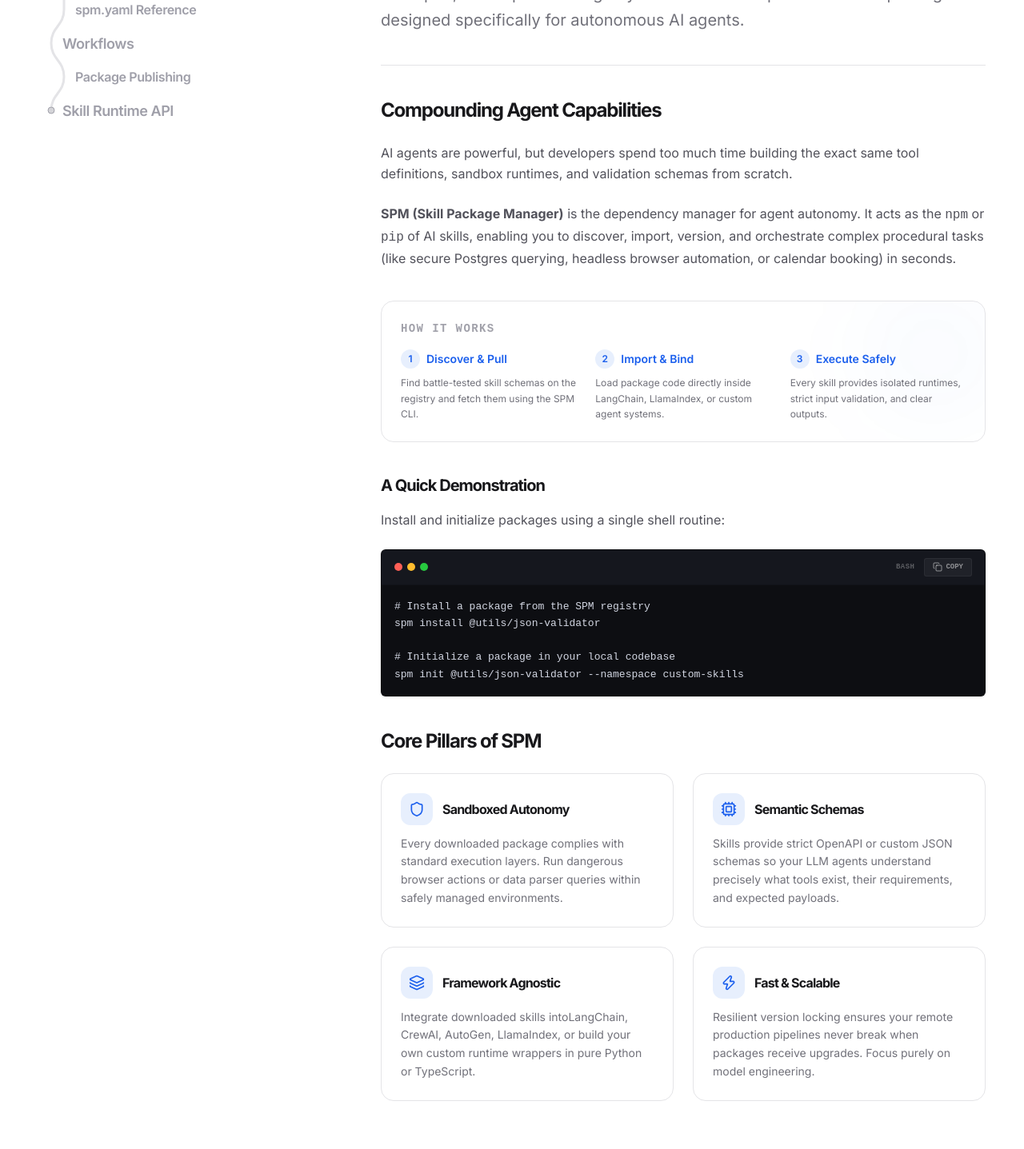
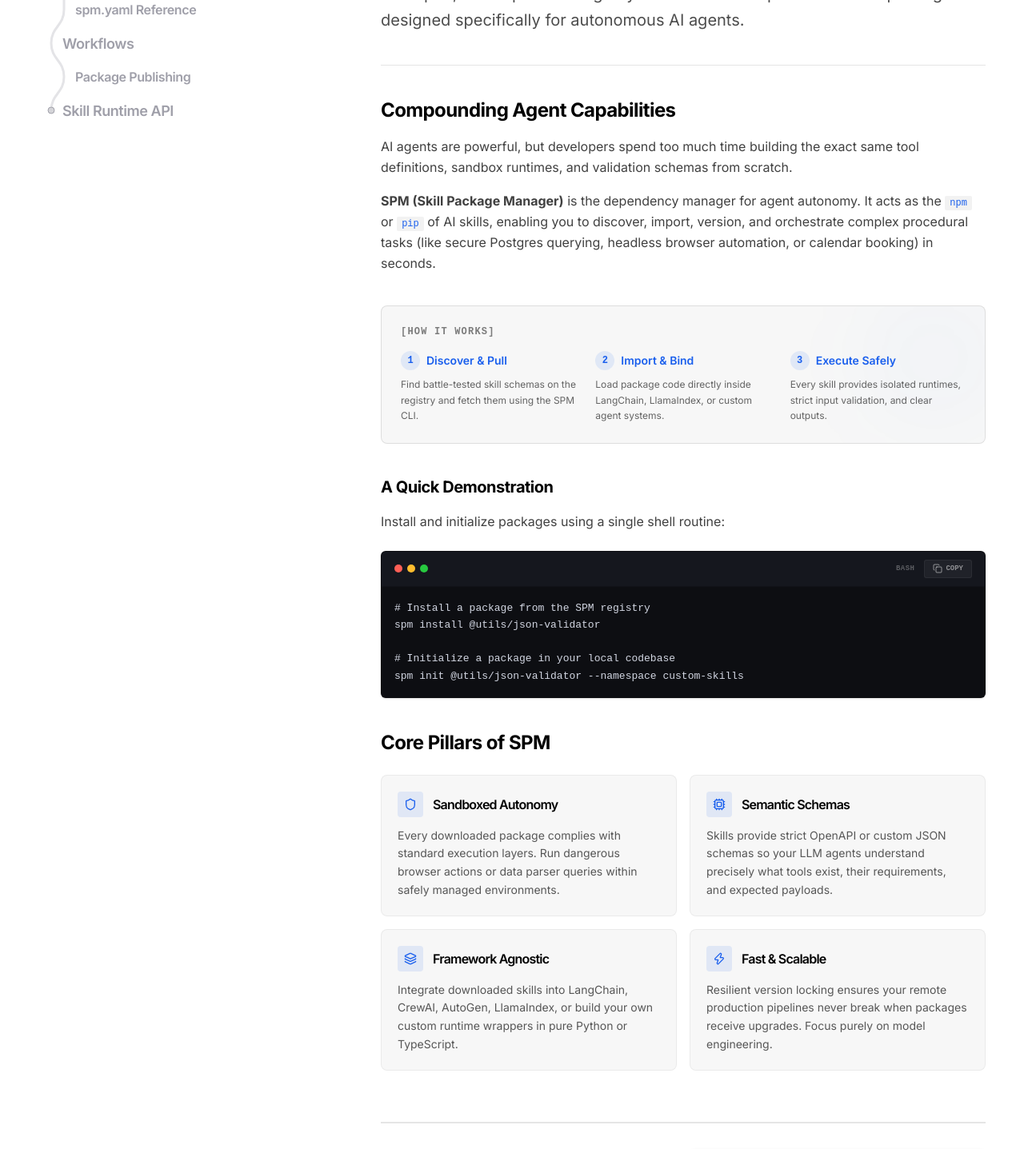
Before and after one commit to agent-spm/agent-spm-web, a Next.js app: page /docs in a window 1280 px wide. Shown: the part 260-1697 px from the top of the page at 80% size. Built offline with nearby package versions, Linux system fonts and the light colour scheme; no server answers; a web font is replaced by a local one.

Commit message:
docs(overview): refresh docs index page with quickstart guide and architecture overview

```diff
--- a/src/app/(public)/docs/page.tsx
+++ b/src/app/(public)/docs/page.tsx
@@ -3,67 +3,70 @@
 import React from "react";
 import { CodeBlock } from "@/components/docs/CodeBlock";
 import { DocsNavigation } from "@/components/docs/DocsNavigation";
-import { Terminal, Shield, Cpu, Zap, Layers } from "lucide-react";
+import { Shield, Cpu, Zap, Layers } from "lucide-react";
 
 export default function DocsOverviewPage() {
   return (
-    <div className="space-y-10">
+    <div className="space-y-10 text-black font-sans">
       {/* ── HEADER ── */}
       <div id="overview" className="space-y-4 scroll-mt-24">
-        <h1 className="text-4xl sm:text-5xl font-bold tracking-tight text-surface-900 dark:text-surface-50">
+        <h1
+          className="font-instrument-serif text-4xl sm:text-5xl italic font-normal tracking-tight text-black"
+          style={{ fontFamily: "'Instrument Serif', Georgia, serif" }}
+        >
           What is SPM?
         </h1>
-        <p className="text-lg sm:text-xl text-surface-500 dark:text-surface-400 leading-relaxed font-normal">
+        <p className="text-lg sm:text-xl text-black/70 leading-relaxed font-normal">
           The open, developer-first registry for battle-tested procedural skill packages designed specifically for autonomous AI agents.
         </p>
       </div>
 
-      <hr className="border-surface-200 dark:border-surface-800" />
+      <hr className="border-black/10" />
 
       {/* ── BODY SECTIONS ── */}
-      <section className="space-y-6">
-        <h2 className="text-2xl font-bold text-surface-900 dark:text-surface-100">
+      <section className="space-y-4">
+        <h2 className="text-2xl font-bold text-black tracking-tight">
           Compounding Agent Capabilities
         </h2>
-        <p className="text-sm sm:text-base text-surface-600 dark:text-surface-400 leading-relaxed">
+        <p className="text-sm sm:text-base text-black/75 leading-relaxed">
           AI agents are powerful, but developers spend too much time building the exact same tool definitions, sandbox runtimes, and validation schemas from scratch.
         </p>
-        <p className="text-sm sm:text-base text-surface-600 dark:text-surface-400 leading-relaxed">
-          <strong>SPM (Skill Package Manager)</strong> is the dependency manager for agent autonomy. It acts as the <code>npm</code> or <code>pip</code> of AI skills, enabling you to discover, import, version, and orchestrate complex procedural tasks (like secure Postgres querying, headless browser automation, or calendar booking) in seconds.
+        <p className="text-sm sm:text-base text-black/75 leading-relaxed">
+          <strong>SPM (Skill Package Manager)</strong> is the dependency manager for agent autonomy. It acts as the <code className="bg-black/5 text-[#1A5FED] px-1.5 py-0.5 rounded-[2px] font-mono text-xs">npm</code> or <code className="bg-black/5 text-[#1A5FED] px-1.5 py-0.5 rounded-[2px] font-mono text-xs">pip</code> of AI skills, enabling you to discover, import, version, and orchestrate complex procedural tasks (like secure Postgres querying, headless browser automation, or calendar booking) in seconds.
         </p>
       </section>
 
       {/* Quick Visual Diagram */}
-      <section className="p-6 rounded-2xl border border-surface-200 dark:border-surface-800 bg-surface-0 dark:bg-surface-900/40 relative overflow-hidden select-none">
-        <div className="absolute top-0 right-0 w-32 h-32 bg-brand-blue/5 rounded-full blur-3xl pointer-events-none" />
-        <h3 className="text-sm font-semibold text-surface-400 dark:text-surface-500 uppercase tracking-widest font-mono mb-4">
-          How it works
+      <section className="p-6 rounded-[8px] border border-black/10 bg-[#F7F7F7] relative overflow-hidden select-none">
+        <div className="absolute top-0 right-0 w-32 h-32 bg-[#1A5FED]/5 rounded-full blur-3xl pointer-events-none" />
+        <h3 className="text-xs font-bold text-black/50 uppercase tracking-widest font-mono mb-4">
+          [HOW IT WORKS]
         </h3>
         <div className="grid grid-cols-1 md:grid-cols-3 gap-6 relative">
           <div className="space-y-2">
-            <div className="flex items-center gap-2 text-brand-blue font-semibold text-sm">
-              <span className="flex items-center justify-center w-6 h-6 rounded-full bg-brand-blue/10 text-xs">1</span>
-              <span>Discover & Pull</span>
+            <div className="flex items-center gap-2 text-[#1A5FED] font-semibold text-sm">
+              <span className="flex items-center justify-center w-6 h-6 rounded-full bg-[#1A5FED]/10 text-xs font-mono font-bold">1</span>
+              <span className="font-sans">Discover &amp; Pull</span>
             </div>
-            <p className="text-xs text-surface-500 dark:text-surface-450 leading-relaxed">
+            <p className="text-xs text-black/60 leading-relaxed">
               Find battle-tested skill schemas on the registry and fetch them using the SPM CLI.
             </p>
           </div>
           <div className="space-y-2">
-            <div className="flex items-center gap-2 text-brand-blue font-semibold text-sm">
-              <span className="flex items-center justify-center w-6 h-6 rounded-full bg-brand-blue/10 text-xs">2</span>
-              <span>Import & Bind</span>
+            <div className="flex items-center gap-2 text-[#1A5FED] font-semibold text-sm">
+              <span className="flex items-center justify-center w-6 h-6 rounded-full bg-[#1A5FED]/10 text-xs font-mono font-bold">2</span>
+              <span className="font-sans">Import &amp; Bind</span>
             </div>
-            <p className="text-xs text-surface-500 dark:text-surface-450 leading-relaxed">
+            <p className="text-xs text-black/60 leading-relaxed">
               Load package code directly inside LangChain, LlamaIndex, or custom agent systems.
             </p>
           </div>
           <div className="space-y-2">
-            <div className="flex items-center gap-2 text-brand-blue font-semibold text-sm">
-              <span className="flex items-center justify-center w-6 h-6 rounded-full bg-brand-blue/10 text-xs">3</span>
-              <span>Execute Safely</span>
+            <div className="flex items-center gap-2 text-[#1A5FED] font-semibold text-sm">
+              <span className="flex items-center justify-center w-6 h-6 rounded-full bg-[#1A5FED]/10 text-xs font-mono font-bold">3</span>
+              <span className="font-sans">Execute Safely</span>
             </div>
-            <p className="text-xs text-surface-500 dark:text-surface-450 leading-relaxed">
+            <p className="text-xs text-black/60 leading-relaxed">
               Every skill provides isolated runtimes, strict input validation, and clear outputs.
             </p>
           </div>
@@ -71,10 +74,10 @@ export default function DocsOverviewPage() {
       </section>
 
       <section className="space-y-4">
-        <h3 className="text-xl font-bold text-surface-900 dark:text-surface-100">
+        <h3 className="text-xl font-bold text-black tracking-tight">
           A Quick Demonstration
         </h3>
-        <p className="text-sm sm:text-base text-surface-600 dark:text-surface-400 leading-relaxed">
+        <p className="text-sm sm:text-base text-black/75 leading-relaxed">
           Install and initialize packages using a single shell routine:
         </p>
 
@@ -90,63 +93,63 @@ spm init @utils/json-validator --namespace custom-skills`}
 
       {/* ── CORE PILLARS CARD GRID ── */}
       <section className="space-y-6">
-        <h2 className="text-2xl font-bold text-surface-900 dark:text-surface-100">
+        <h2 className="text-2xl font-bold text-black tracking-tight">
           Core Pillars of SPM
         </h2>
 
-        <div className="grid grid-cols-1 md:grid-cols-2 gap-6">
-          <div className="p-6 rounded-2xl border border-surface-200 dark:border-surface-800 bg-surface-0">
+        <div className="grid grid-cols-1 md:grid-cols-2 gap-4">
+          <div className="p-5 rounded-[8px] border border-black/5 bg-[#F7F7F7]">
             <div className="flex items-center gap-3">
-              <div className="p-2.5 rounded-xl bg-brand-blue/10">
-                <Shield className="h-5 w-5 text-brand-blue" />
+              <div className="p-2 rounded-[4px] bg-[#1A5FED]/10">
+                <Shield className="h-4 w-4 text-[#1A5FED]" />
               </div>
-              <h3 className="text-base font-bold text-surface-900 dark:text-surface-50">
+              <h3 className="text-base font-semibold text-black">
                 Sandboxed Autonomy
               </h3>
             </div>
-            <p className="mt-3 text-xs sm:text-sm text-surface-500 leading-relaxed">
+            <p className="mt-3 text-xs sm:text-sm text-black/65 leading-relaxed">
               Every downloaded package complies with standard execution layers. Run dangerous browser actions or data parser queries within safely managed environments.
             </p>
           </div>
 
-          <div className="p-6 rounded-2xl border border-surface-200 dark:border-surface-800 bg-surface-0">
+          <div className="p-5 rounded-[8px] border border-black/5 bg-[#F7F7F7]">
             <div className="flex items-center gap-3">
-              <div className="p-2.5 rounded-xl bg-brand-blue/10">
-                <Cpu className="h-5 w-5 text-brand-blue" />
+              <div className="p-2 rounded-[4px] bg-[#1A5FED]/10">
+                <Cpu className="h-4 w-4 text-[#1A5FED]" />
               </div>
-              <h3 className="text-base font-bold text-surface-900 dark:text-surface-50">
+              <h3 className="text-base font-semibold text-black">
                 Semantic Schemas
               </h3>
             </div>
-            <p className="mt-3 text-xs sm:text-sm text-surface-500 leading-relaxed">
+            <p className="mt-3 text-xs sm:text-sm text-black/65 leading-relaxed">
               Skills provide strict OpenAPI or custom JSON schemas so your LLM agents understand precisely what tools exist, their requirements, and expected payloads.
             </p>
           </div>
 
-          <div className="p-6 rounded-2xl border border-surface-200 dark:border-surface-800 bg-surface-0">
+          <div className="p-5 rounded-[8px] border border-black/5 bg-[#F7F7F7]">
             <div className="flex items-center gap-3">
-              <div className="p-2.5 rounded-xl bg-brand-blue/10">
-                <Layers className="h-5 w-5 text-brand-blue" />
+              <div className="p-2 rounded-[4px] bg-[#1A5FED]/10">
+                <Layers className="h-4 w-4 text-[#1A5FED]" />
               </div>
-              <h3 className="text-base font-bold text-surface-900 dark:text-surface-50">
+              <h3 className="text-base font-semibold text-black">
                 Framework Agnostic
               </h3>
             </div>
-            <p className="mt-3 text-xs sm:text-sm text-surface-500 leading-relaxed">
-              Integrate downloaded skills intoLangChain, CrewAI, AutoGen, LlamaIndex, or build your own custom runtime wrappers in pure Python or TypeScript.
+            <p className="mt-3 text-xs sm:text-sm text-black/65 leading-relaxed">
+              Integrate downloaded skills into LangChain, CrewAI, AutoGen, LlamaIndex, or build your own custom runtime wrappers in pure Python or TypeScript.
             </p>
           </div>
 
-          <div className="p-6 rounded-2xl border border-surface-200 dark:border-surface-800 bg-surface-0">
+          <div className="p-5 rounded-[8px] border border-black/5 bg-[#F7F7F7]">
             <div className="flex items-center gap-3">
-              <div className="p-2.5 rounded-xl bg-brand-blue/10">
-                <Zap className="h-5 w-5 text-brand-blue" />
+              <div className="p-2 rounded-[4px] bg-[#1A5FED]/10">
+                <Zap className="h-4 w-4 text-[#1A5FED]" />
               </div>
-              <h3 className="text-base font-bold text-surface-900 dark:text-surface-50">
-                Fast & Scalable
+              <h3 className="text-base font-semibold text-black">
+                Fast &amp; Scalable
               </h3>
             </div>
-            <p className="mt-3 text-xs sm:text-sm text-surface-500 leading-relaxed">
+            <p className="mt-3 text-xs sm:text-sm text-black/65 leading-relaxed">
               Resilient version locking ensures your remote production pipelines never break when packages receive upgrades. Focus purely on model engineering.
             </p>
           </div>
```
